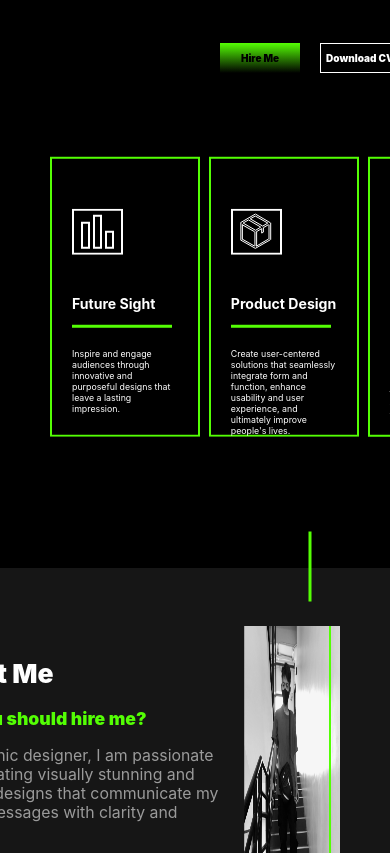
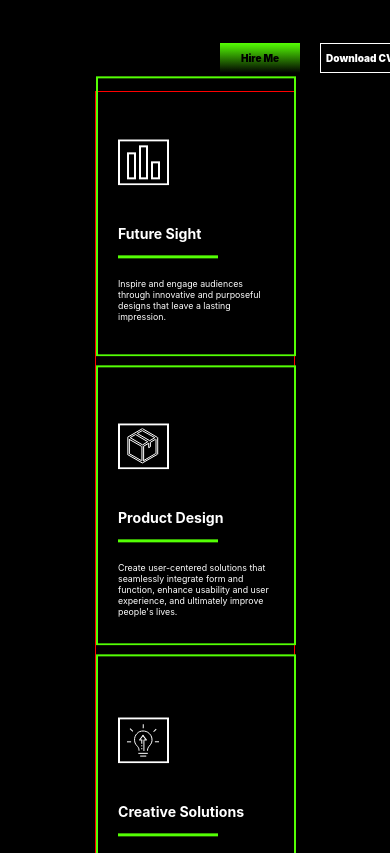
Before and after one commit to frankc1zz/Portfolio_OJT, a plain HTML site: page index2.html in a window 390 px wide. Shown: the part 232-1085 px from the top of the page. Drawn offline with nearby package versions, Linux system fonts and the light colour scheme.

Commit message:
update max-width 520px

```diff
--- a/style2.css
+++ b/style2.css
@@ -1577,6 +1577,29 @@ h6 {
 @media screen and (max-width: 520px) {
 
 
+    .home2 {
+        width: 100%;
+        height:120vh;
+        justify-content: center;
+    }
+
+    .home-content2 {
+        display: grid;
+        grid-template-columns: 1fr;
+
+        gap: 1rem;
+        margin-top: -700px;
+        width: 200px;
+        height:auto;
+        border: 1px solid red;
+
+    }
+
+    .contentbox {
+        width: 200px;
+        height: 280px;
+        padding: 20px;
+    }
 
 }
 
```
